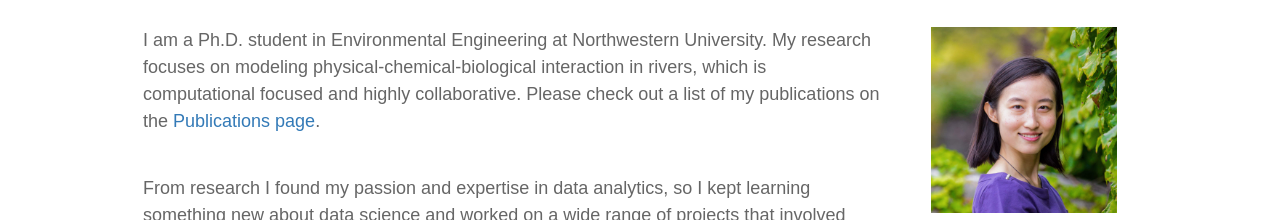
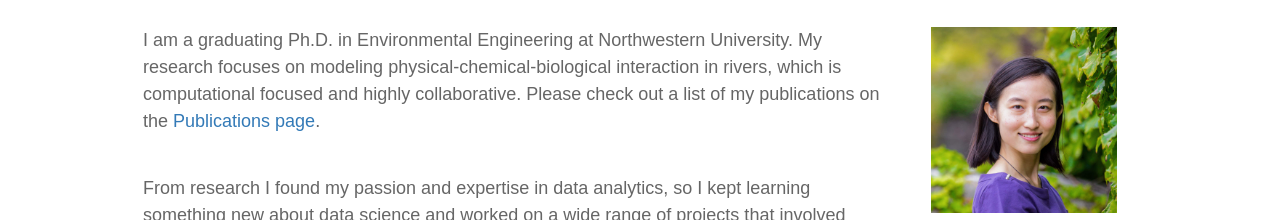
Before and after one commit to angang-li/angang-li.github.io, a plain HTML site: page index.html in a window 1280 px wide. Shown: the part 148-368 px from the top of the page. Drawn offline with nearby package versions, Linux system fonts and the light colour scheme.

Commit message:
Update current status in bio

```diff
--- a/index.html
+++ b/index.html
@@ -49,7 +49,7 @@
       </div>
       <div class="row">
         <div class="intro col-md-9 col-xs-12">
-          <p>I am a Ph.D. student in Environmental Engineering at Northwestern University. My research focuses on modeling physical-chemical-biological interaction in rivers, which is computational focused and highly collaborative. Please check out a list of my publications on the <a href="https://scholar.google.com/citations?user=HqGY8DoAAAAJ&hl=en">Publications page</a>.</p>
+          <p>I am a graduating Ph.D. in Environmental Engineering at Northwestern University. My research focuses on modeling physical-chemical-biological interaction in rivers, which is computational focused and highly collaborative. Please check out a list of my publications on the <a href="https://scholar.google.com/citations?user=HqGY8DoAAAAJ&hl=en">Publications page</a>.</p>
           <p>From research I found my passion and expertise in data analytics, so I kept learning something new about data science and worked on a wide range of projects that involved data wrangling, databases, machine learning, web development, visualizations, and big data. Please check out a list of my data science projects on the <a href="/projects.html">Projects page</a></p>
           <p>I am passionate about using my expertise in data science and research to solve real-world problems. Please visit my <a href="https://www.linkedin.com/in/angang-li/">LinkedIn page</a> to see more of my experience or get in touch!</p>
         </div>
```
